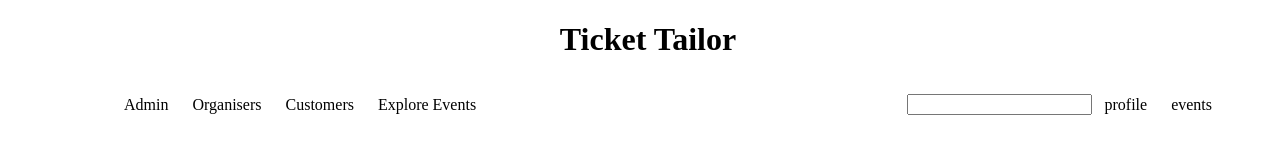
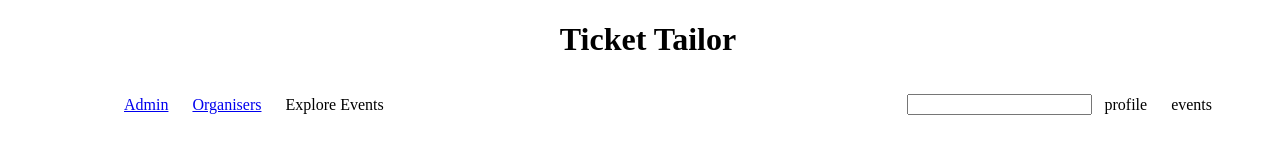
Before and after one commit to AndreTooGood/83_Bulletproof_Hackover3.0, a plain HTML site: page src/index.html in a window 1280 px wide. Drawn offline with Linux system fonts and the light colour scheme.

Commit message:
some change

```diff
--- a/src/index.html
+++ b/src/index.html
@@ -14,9 +14,9 @@
         <nav class="flex space-between">
             <div class="left flex items-center">
                 <ul class="flex items-center justify-center">
-                    <li>Admin</li>
-                    <li>Organisers</li>
-                    <li>Customers</li>
+                    <li><a href="admin.html">Admin</a></li>
+                    <li><a href="organiser.html">Organisers</a></li>
+ <!--                <li>Customers</li>  -->
                     <li>Explore Events</li>
                 </ul>
             </div>
```
Also changed, not shown: src/admin.html (added), src/organiser.html (added).
